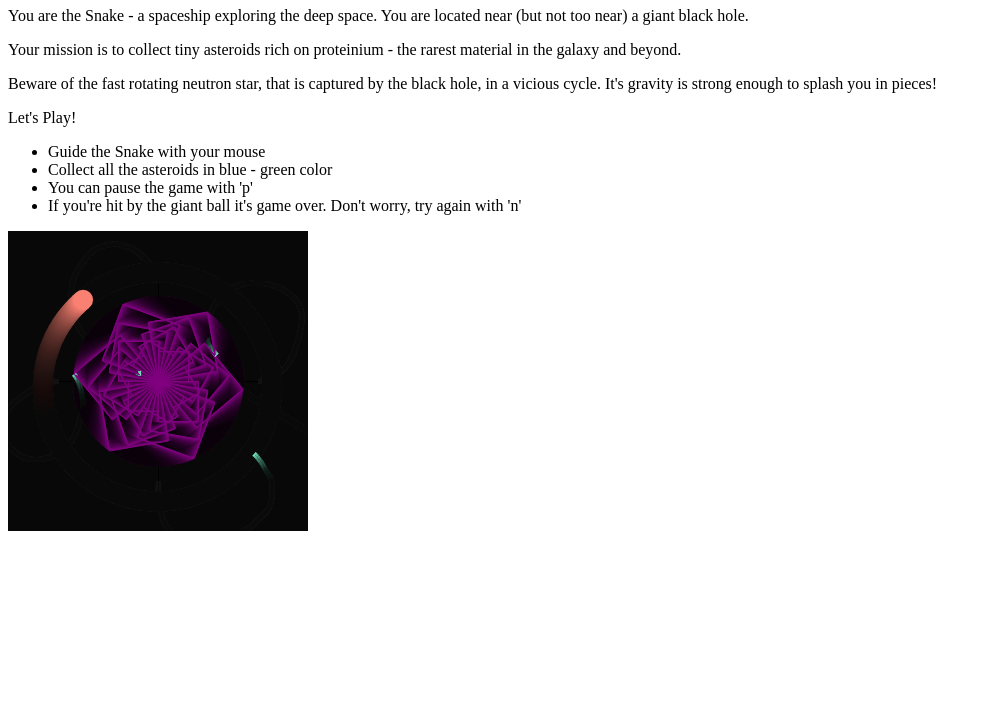
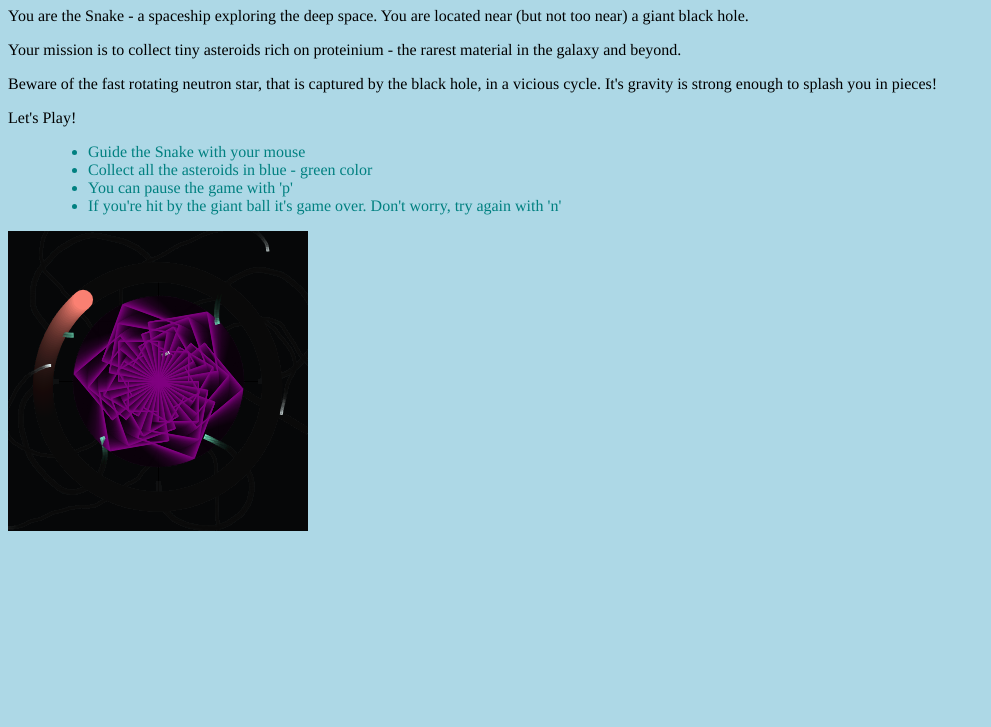
Before and after one commit to FunkySnake/xgame-js, a plain HTML site: page src/index.html in a window 1280 px wide. Shown: the part 73-800 px from the top of the page, without its empty margins (0-991 px from the left). Drawn offline with Linux system fonts and the light colour scheme.

Commit message:
Initial Snake - playing with turtle & canvas graphics, vanilla JS.

```diff
--- a/src/css/snake-style.css
+++ b/src/css/snake-style.css
@@ -0,0 +1,18 @@
+body {
+    background-color: lightblue;
+    font-family: Times, serif;
+}
+
+h1 {
+    color: navy;
+    margin-left: 20px;
+}
+
+li {
+    color: teal;
+    margin-left: 40px;
+}
+
+a {
+    color: yellow;
+}
--- a/src/game/drawing.js
+++ b/src/game/drawing.js
@@ -46,6 +46,7 @@ class Queue {
 }
 
 function GameDraw(turtle) {
+    let i;
     let t = turtle;
     let self = this;
 
@@ -229,7 +230,7 @@ function GameDraw(turtle) {
     }
 
     // ----------------------------
-    const canvas = document.getElementById("canvas");
+    const canvas = document.getElementById('space');
     const context = canvas.getContext("2d");
 
     const cursor = {
@@ -258,7 +259,7 @@ function GameDraw(turtle) {
             paused = false;
             snake.alive = true;
             snake.size = 10;
-            particle.forEach(p => p.food = true);
+            food.forEach(p => p.food = true);
         }
     });
 
@@ -276,7 +277,7 @@ function GameDraw(turtle) {
 
     function collisionTestIt() {
         collisionTest(snake, [shapeCirc]);
-        collisionTest(snake, particle);
+        collisionTest(snake, food);
     }
 
     // --------------------
@@ -286,17 +287,32 @@ function GameDraw(turtle) {
         shape.draw(shape);
     }
 
-    let particle = [];
-    for (var i = 0; i < 4; i++) {
+    //-- Define Food particles
+    let food = [];
+    for (i = 0; i < 4; i++) {
 
-        particle[i] = new Particle(
+        food[i] = new Particle(
             t,
             5,
             "Aquamarine"
         );
-        particle[i].moveBy(100, i * 90);
-        particle[i].food = true;
+        food[i].moveBy(100, i * 90);
+        food[i].food = true;
     }
+
+    //-- Define other particles
+    let dust = [];
+    for (i = 0; i < 8; i++) {
+
+        dust[i] = new Particle(
+            t,
+            3,
+            "Azure"
+        );
+        dust[i].moveBy(30, i * 45);
+        dust[i].food = false;
+    }
+
 
     function redrawAll() {
         if (paused) return;
@@ -309,15 +325,20 @@ function GameDraw(turtle) {
 
         //----
 
-        for (const element of particle) {
+        for (const element of food) {
             if (element.food) {
                 element.moveBy(getRandomInt(2), getRandomInt(5) - 2.5);
                 element.draw();
             }
         }
 
+        for (const element of dust) {
+            element.moveBy(getRandomInt(2), getRandomInt(10) - 5 + i % 3 - 1);
+            element.draw();
+        }
+
         //----
-//        redraw(particle, (shape) => {
+//        redraw(food, (shape) => {
 //            console.log(".");
 //            shape.myt.forward(3);
 //            if (getRandomInt(20) > 17) shape.myt.right(30);
--- a/src/index.html
+++ b/src/index.html
@@ -27,7 +27,7 @@ Let's Play!
     <li>If you're hit by the giant ball it's game over. Don't worry, try again with 'n'</li>
 </ul>
 <div>
-    <canvas id="canvas" width="300" height="300"></canvas>
+    <canvas id="space" width="300" height="300"></canvas>
     <script>
         GameDraw(new TinyTurtle()).start();
     </script>
```
Also changed, not shown: README.md.
